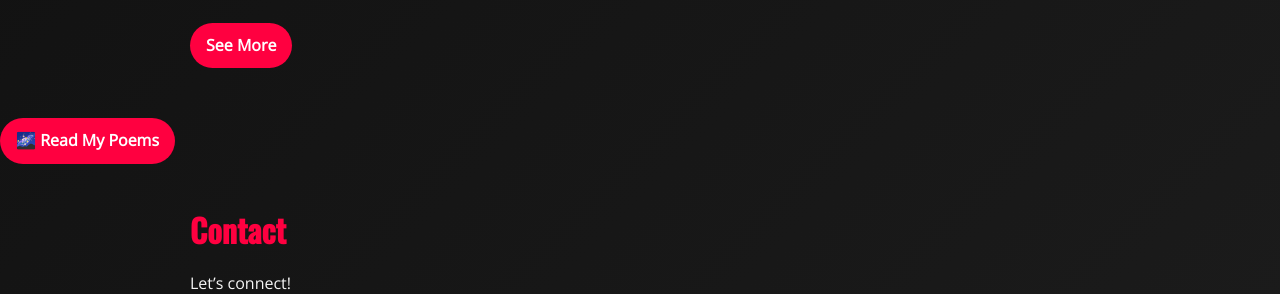
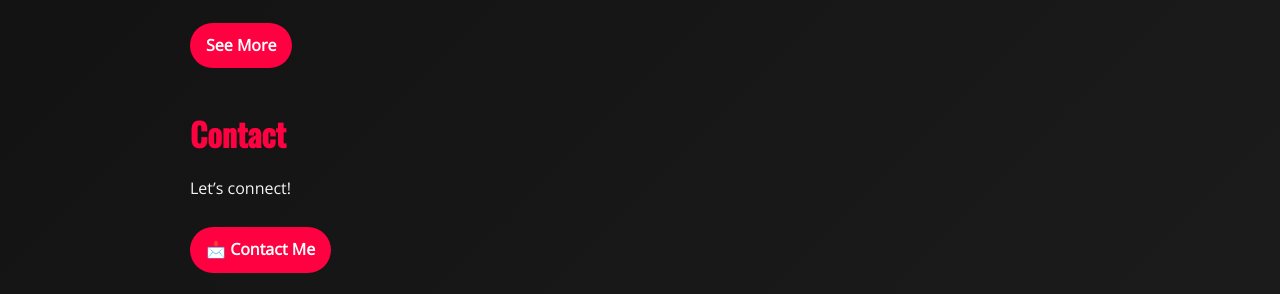
Before and after one commit to vatspranjal29-pv/Wildness-unleashed, a plain HTML site: page index.html in a window 1280 px wide. Shown: the part 658-952 px from the top of the page. Drawn offline with nearby package versions, Linux system fonts and the light colour scheme.

Commit message:
Update index.html

```diff
--- a/index.html
+++ b/index.html
@@ -108,7 +108,7 @@
     </ul>
     <a class="btn" href="#">See More</a>
   </section>
-  <a class="btn" href="poems.html">🌌 Read My Poems</a>
+
   <section>
   <h2>Contact</h2>
   <p>Let’s connect!</p>
```
